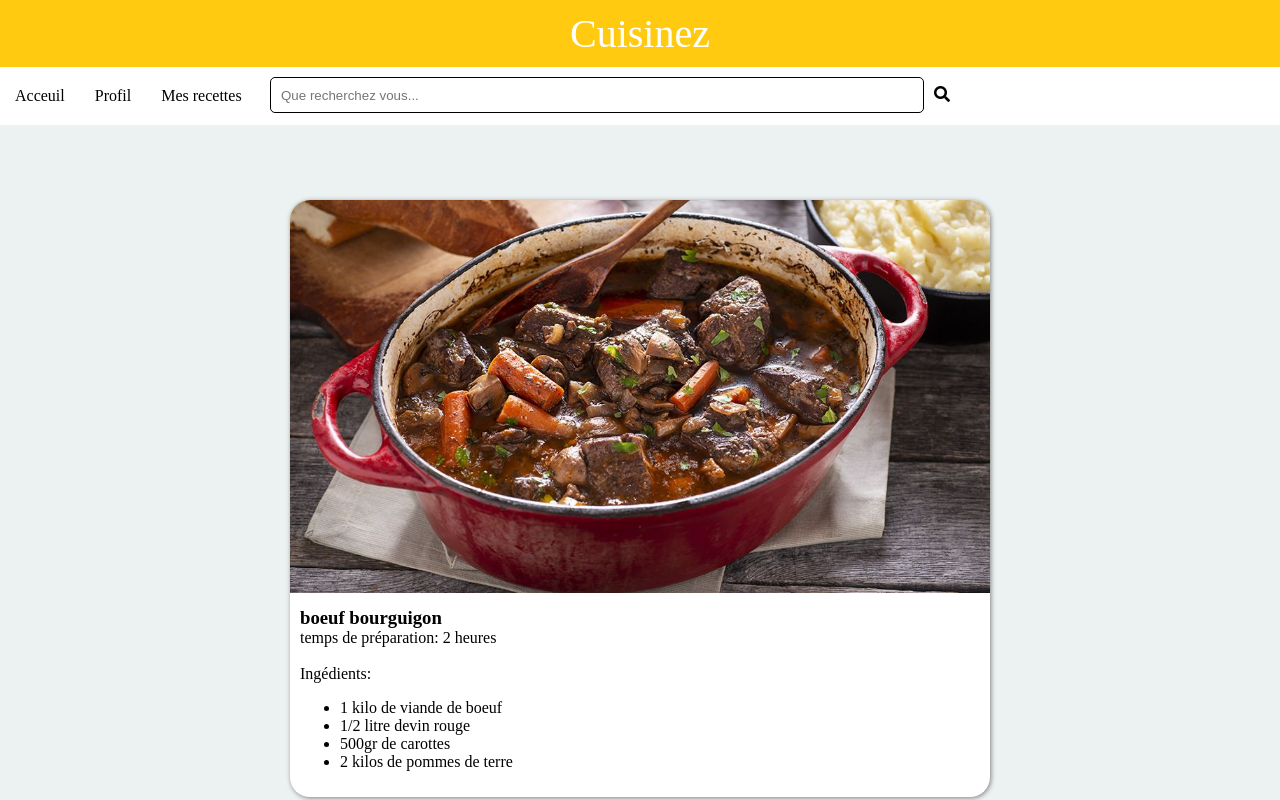
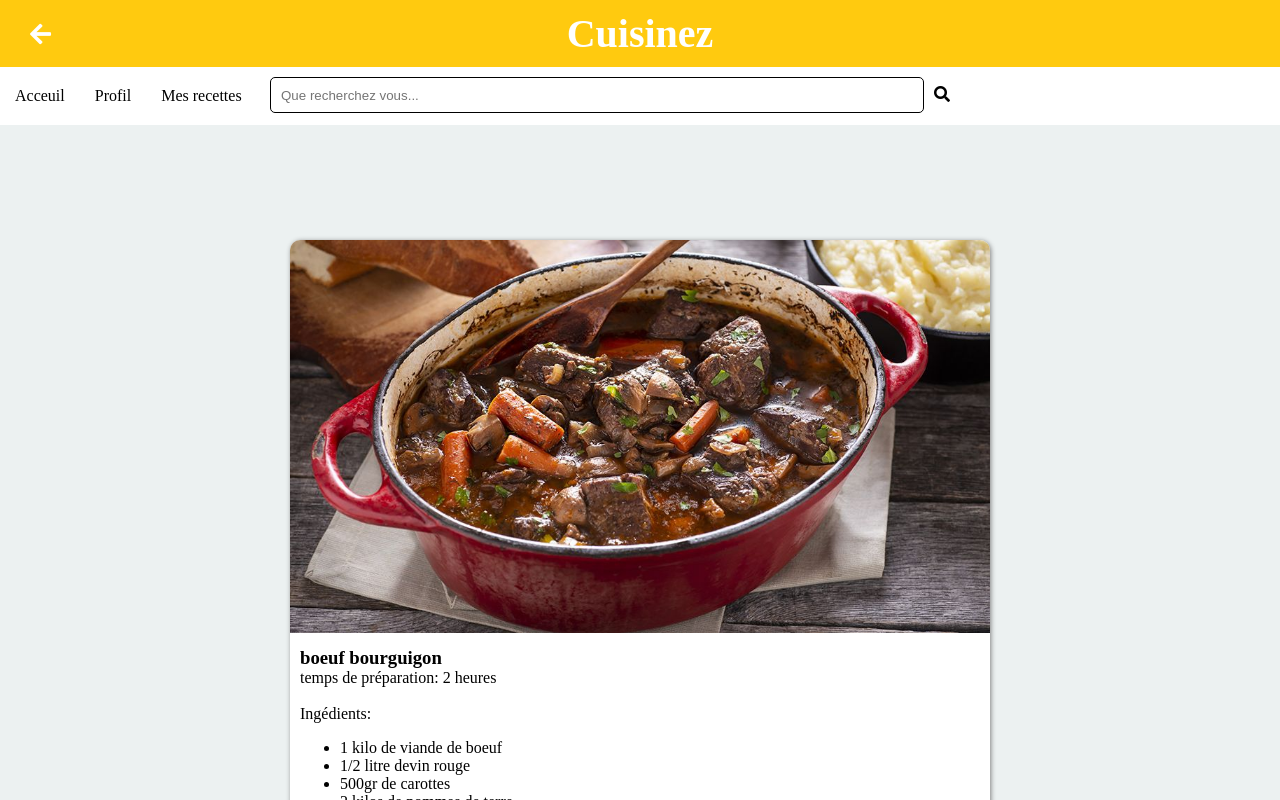
Before and after one commit to Jeanchal/Cuisinez, a React (Create React App) app in the folder frontend/: page / in a window 1280 px wide. Shown: the top 800 px of the page. Built offline with nearby package versions, Linux system fonts and the light colour scheme.

Commit message:
modif visuel, recherche et fléche retour

```diff
--- a/frontend/src/components/Header.js
+++ b/frontend/src/components/Header.js
@@ -16,6 +16,7 @@ const Header = () => {
           <div></div>
         </div>
         <h1>Cuisinez</h1>
+        <i className="fas fa-arrow-left" id="arrow"></i>
       </div>
       <div className={displayMenu === false ? null : "displayNav"}>
         <Navigation activDisplayMenu={activDisplayMenu} />
--- a/frontend/src/pages/Acceuil.js
+++ b/frontend/src/pages/Acceuil.js
@@ -4,6 +4,7 @@ import Recettes from "../components/Recettes";
 import data from "../objet";
 
 const Acceuil = () => {
+  const [inputSearch, setInputSearch] = useState("");
   const [search, setSearch] = useState("");
   const result = data.filter((item) => item.name.includes(search));
   console.log(result);
@@ -17,10 +18,15 @@ const Acceuil = () => {
           id="recherche"
           placeholder="Que recherchez vous..."
           onChange={(e) => {
-            setSearch(e.target.value);
+            setInputSearch(e.target.value);
           }}
         />
-        <i className="fas fa-search"></i>
+        <i
+          className="fas fa-search"
+          onClick={() => {
+            setSearch(inputSearch);
+          }}
+        ></i>
       </div>
       <div id="indicResults">
         {result === "" ? (
--- a/frontend/src/styles/style.scss
+++ b/frontend/src/styles/style.scss
@@ -1,3 +1,4 @@
+$min-width: 300px;
 $break-point-1: 750px;
 $break-point-3: 1350px;
 $color-1: rgba(255, 202, 15, 1);
@@ -8,7 +9,7 @@ body {
   margin: 0;
   background-color: $color-2;
   caret-color: transparent;
-  min-width: 300px;
+  min-width: $min-width;
   a,
   a:visited,
   a:active {
@@ -23,6 +24,7 @@ body {
   }
 }
 header {
+  min-width: $min-width;
   position: fixed;
   width: 100%;
   top: 0;
@@ -53,10 +55,20 @@ header {
   h1 {
     margin: 0;
     font-size: 250%;
-    font-weight: lighter;
+    // font-weight: lighter;
     color: white;
     width: 100%;
     text-align: center;
+  }
+  #arrow {
+    color: white;
+    font-size: 150%;
+    padding: 12px 10px 10px 10px;
+    position: absolute;
+    right: 20px;
+    @media (min-width: $break-point-1) {
+      left: 20px;
+    }
   }
 }
 #Navigation {
@@ -134,24 +146,29 @@ header {
     display: flex;
     flex-direction: column;
     align-items: center;
-    border-radius: 20px;
-    @media (min-width: $break-point-1) {
-      width: 70%;
-      padding-top: 30px;
-    }
-    @media (min-width: $break-point-3) {
-      background-color: white;
-    }
+    // border-radius: 20px;
+    // @media (min-width: $break-point-1) {
+    //   width: 70%;
+    //   padding-top: 30px;
+    // }
+    // @media (min-width: $break-point-3) {
+    //   background-color: white;
+    // }
     .recette {
       background-color: white;
-      border-radius: 20px;
+      border-radius: 10px;
       box-shadow: 1px 1px 5px grey;
       margin: 10px 0 30px 0;
       min-width: 250px;
       max-width: 700px;
+      cursor: pointer;
+      transition: 0.4s ease-in-out;
+      &:hover {
+        opacity: 0.7;
+      }
       img {
-        border-top-left-radius: 20px;
-        border-top-right-radius: 20px;
+        border-top-left-radius: 10px;
+        border-top-right-radius: 10px;
         width: 100%;
       }
       .recette_text {
```
